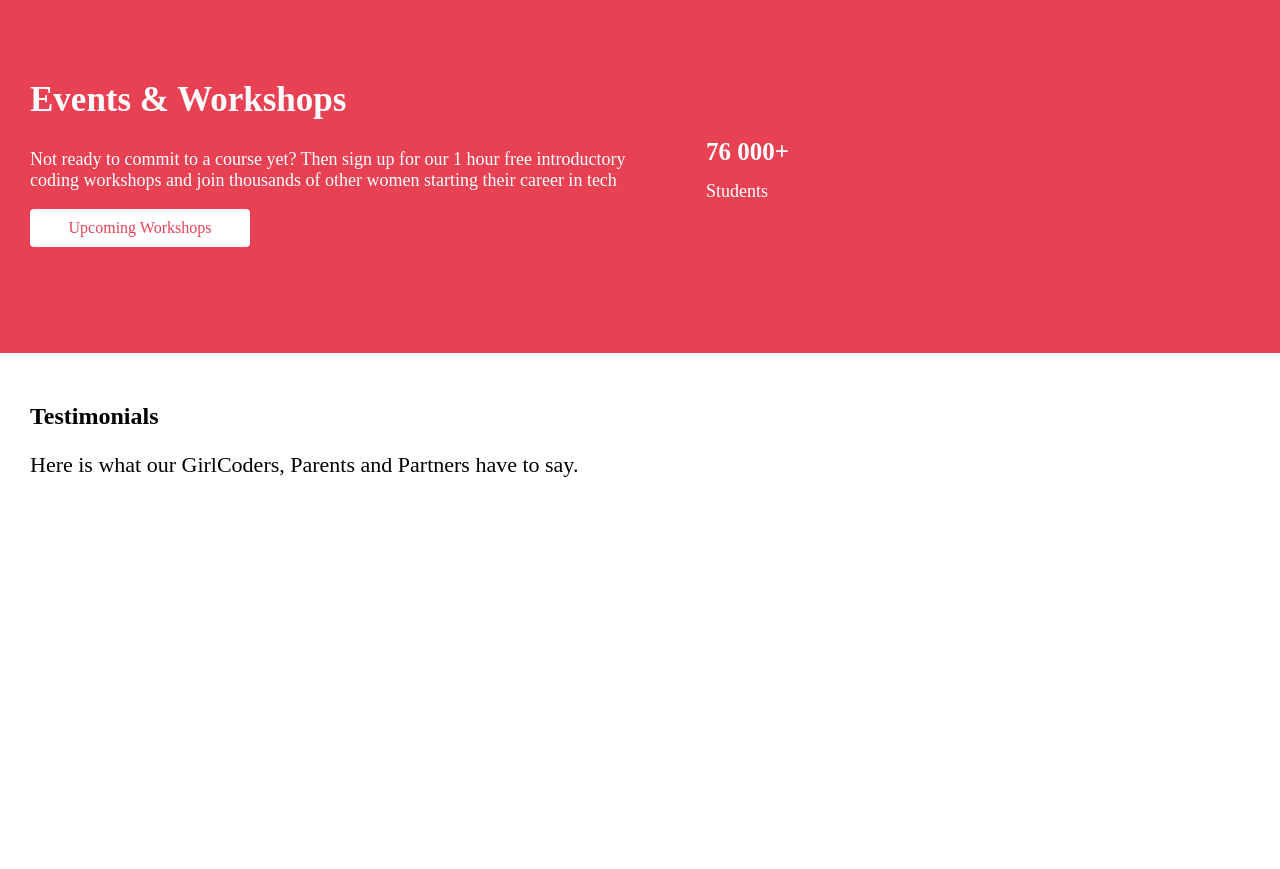
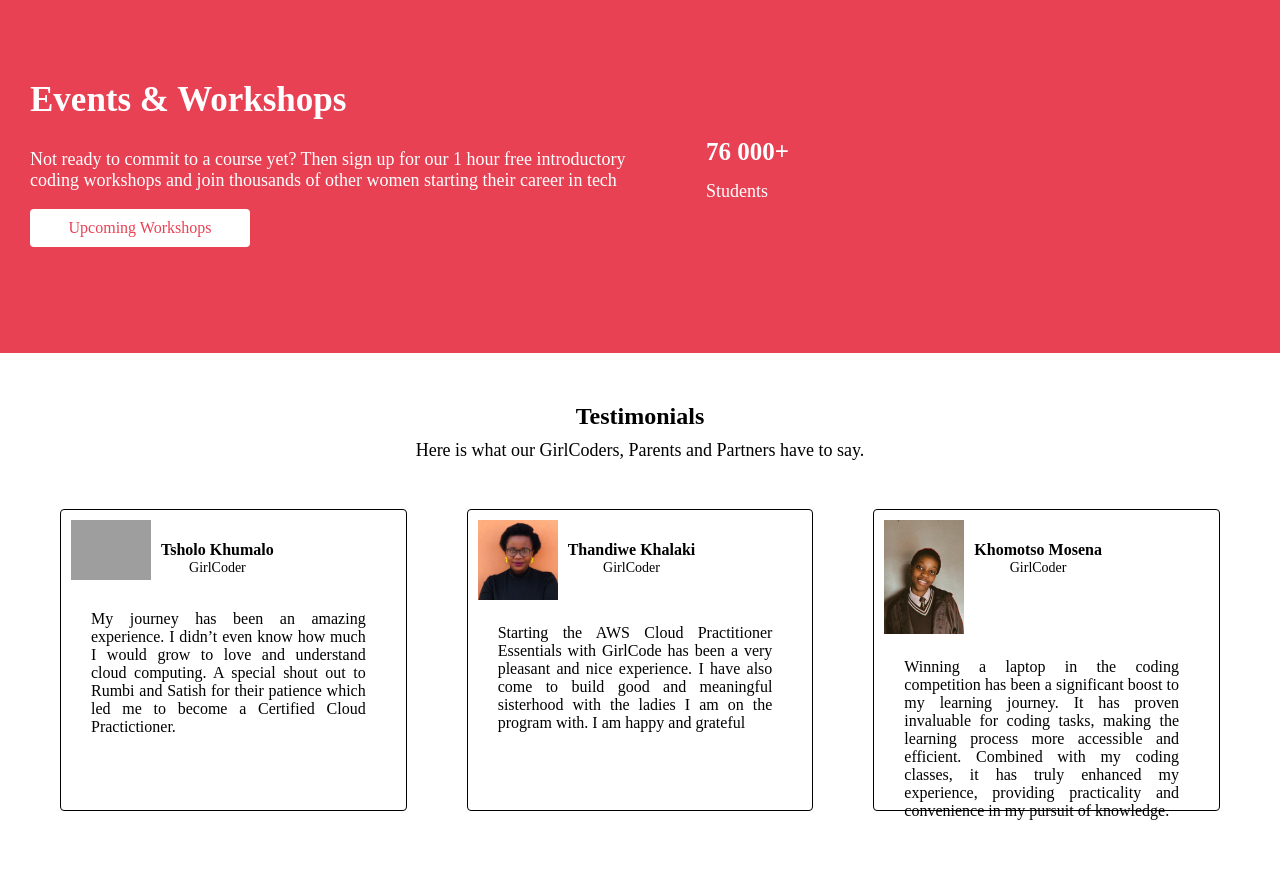
Before and after one commit to Yolandalimani/girlcode-website, a plain HTML site: page index.html in a window 1280 px wide. Shown: the part 1807-2676 px from the top of the page. Before the commit the page ends 2337 px from the top, so only its background shows below. Drawn offline with Linux system fonts and the light colour scheme; grey boxes are pictures that could not be loaded.

Commit message:
testimonials

```diff
--- a/girlcode.css
+++ b/girlcode.css
@@ -181,3 +181,45 @@ p{
 .events-right{
    padding-top: 110px;
 }
+.testimonials h2{
+    text-align: center;
+}
+.testimonials p{
+    text-align: center;
+    margin-top: -10px;
+    font-size: 18px;
+}
+.test-card{
+    border: 1px solid black;
+    width: 420px;
+    height: 280px;
+    padding: 10px;
+    border-radius: 4px;
+    margin: 30px;
+}
+.test-card img{
+    width: 80px;
+}
+.card-header{
+    display: flex;
+    flex-wrap: wrap;
+    gap: 10px;
+}
+
+.test-heading p{
+    font-size: 14px;
+    margin-top: -20px;
+    object-fit: cover;
+}
+.test-content{
+    padding: 10px;
+    margin-left: -10px;
+}
+.test-content p{
+    text-align: justify;
+    font-size: 16px;
+    padding: 20px;
+}
+.test-wrap{
+    display: flex;
+}
--- a/index.html
+++ b/index.html
@@ -145,6 +145,66 @@
                     <p>
                         Here is what our GirlCoders, Parents and Partners have to say.
                     </p>
+                    <div class="test-wrap">
+                        <div class="test-card">
+                            <div class="card-header">
+                                <div class="test-img">
+                                    <img src="assets/Tsholo.png">
+                                </div>
+                                <div class="test-heading">
+                                    <h4>Tsholo Khumalo</h4>
+                                    <p>GirlCoder</p>
+                                </div>
+                            </div>
+                            <div class="test-content">
+                                <p>
+                                    My journey has been an amazing experience.
+                                    I didn’t even know how much I would grow to love and
+                                    understand cloud computing. A special shout out to Rumbi and
+                                    Satish for their patience which led me to become a Certified Cloud Practictioner.
+                                </p>
+                            </div>
+                        </div>
+                        <div class="test-card">
+                            <div class="card-header">
+                                <div class="test-img">
+                                    <img src="assets/Thandi.png">
+                                </div>
+                                <div class="test-heading">
+                                    <h4>Thandiwe Khalaki</h4>
+                                    <p>GirlCoder</p>
+                                </div>
+                            </div>
+                            <div class="test-content">
+                                <p>
+                                    Starting the AWS Cloud Practitioner Essentials with GirlCode
+                                    has been a very pleasant and nice experience. I have also come
+                                    to build good and meaningful sisterhood with the ladies I am on
+                                    the program with. I am happy and grateful
+                                </p>
+                            </div>
+                        </div>
+                        <div class="test-card">
+                            <div class="card-header">
+                                <div class="test-img">
+                                    <img src="assets/Khomotso-Mosena.jpg">
+                                </div>
+                                <div class="test-heading">
+                                    <h4>Khomotso Mosena</h4>
+                                    <p>GirlCoder</p>
+                                </div>
+                            </div>
+                            <div class="test-content">
+                                <p>
+                                    Winning a laptop in the coding competition has been a significant boost
+                                    to my learning journey. It has proven invaluable for coding tasks, making
+                                    the learning process more accessible and efficient. Combined with my coding classes,
+                                    it has truly enhanced my experience, providing practicality and convenience in my
+                                    pursuit of knowledge.
+                                </p>
+                            </div>
+                        </div>
+                    </div>
                 </section>
             </div>
         </body>
```
